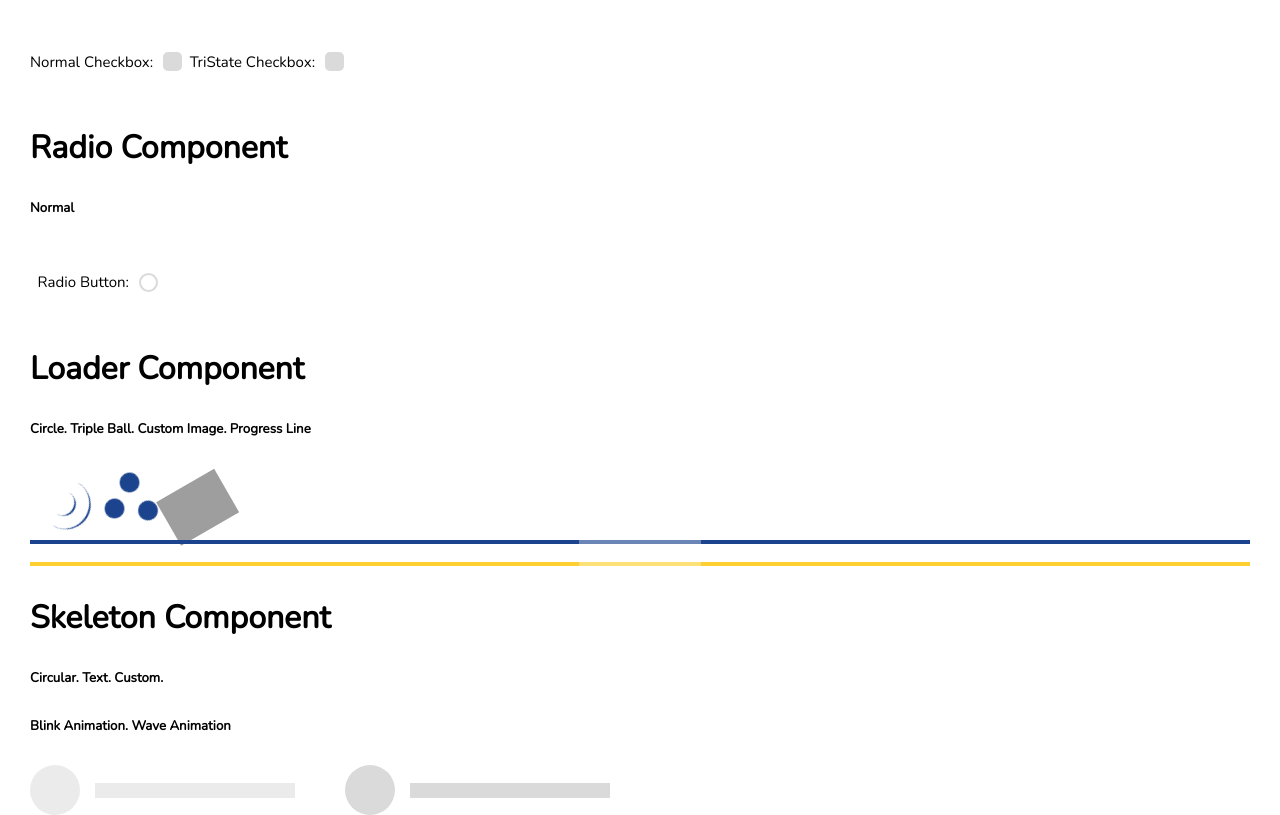
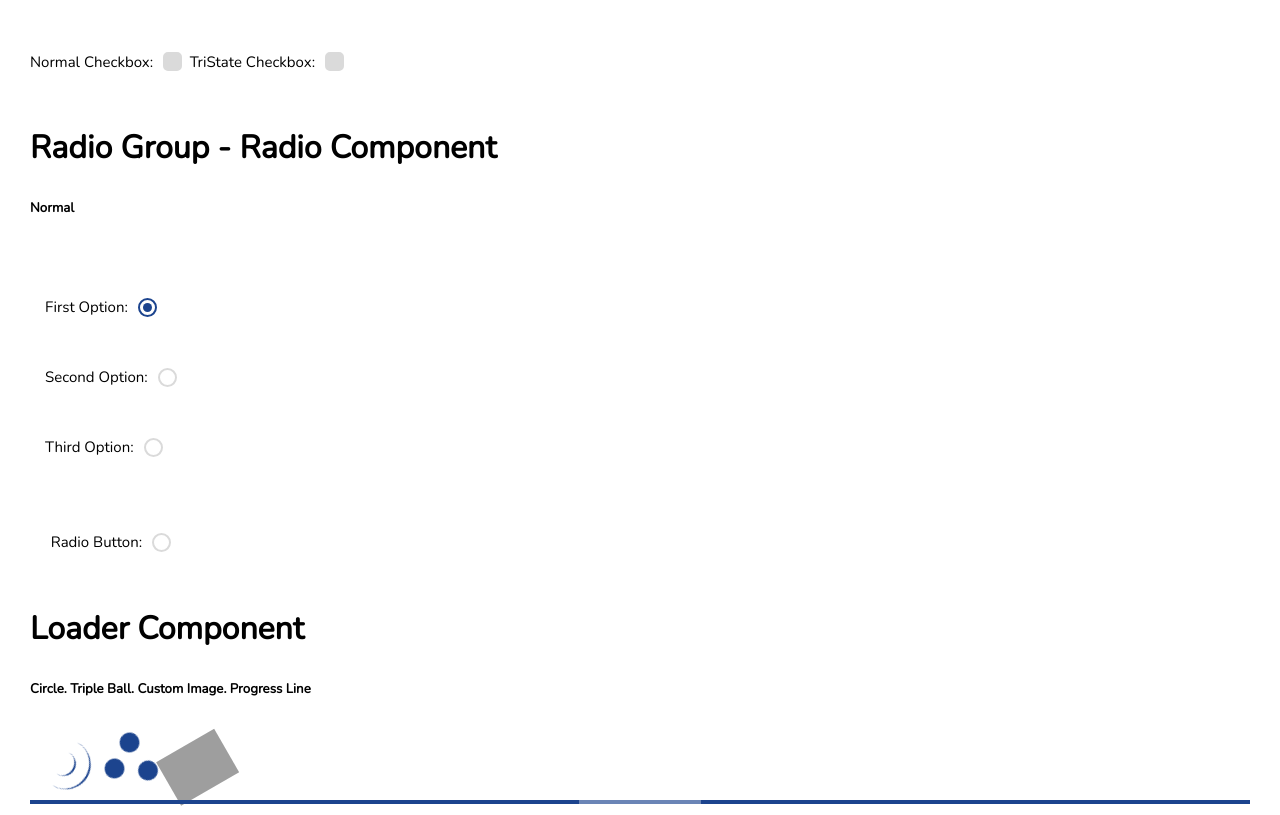
Before and after one commit to JaysusM/Lobster-UI, a React app: page / in a window 1280 px wide. Shown: the part 1180-1995 px from the top of the page. Built offline with nearby package versions, Linux system fonts and the light colour scheme; grey boxes are pictures that could not be loaded.

Commit message:
Add RadioGroup Component

```diff
--- a/src/Components/Demo/Demo.tsx
+++ b/src/Components/Demo/Demo.tsx
@@ -13,7 +13,8 @@ import Toast, { ToastType } from '../Toast/Toast';
 import ModalToast from '../Toast/ModalToast/ModalToast';
 import { useState } from 'react';
 import ListItem from '../ListItem/ListItem';
-import Radio from '../Radio/Radio';
+import Radio from '../RadioGroup/Radio/Radio';
+import RadioGroup from '../RadioGroup/RadioGroup';
 
 export const Demo = () => {
   const [showModalToast, setShowModalToast] = useState<boolean>(false);
@@ -80,10 +81,26 @@ export const Demo = () => {
         <Checkbox label={"Normal Checkbox:"} />
         <Checkbox label={"TriState Checkbox:"} isTristate={true} />
       </div>
-      <h1>Radio Component</h1>
+      <h1>Radio Group - Radio Component</h1>
       <h5>Normal</h5>
       <div className="row-container">
+        <div className="column-container">
+        <RadioGroup options={[
+          {
+            label: "First Option: ",
+            value: "Option1"
+          },
+          {
+            label: "Second Option: ",
+            value: "Option2"
+          },
+          {
+            label: "Third Option: ",
+            value: "Option3"
+          }
+        ]}/>
         <Radio label={"Radio Button:"}/>
+        </div>
       </div>
       <h1>Loader Component</h1>
       <h5>Circle. Triple Ball. Custom Image. Progress Line</h5>
@@ -151,9 +168,9 @@ export const Demo = () => {
         <div className="column-container">
           <ListItem label={"Pay with Amazon"} icon="amazon-pay" />
           <ListItem label={"Demo video"} icon="video">
-            <ListItem label={"Option 1"}/>
-            <ListItem label={"Option 2"}>
-              <ListItem label={"Option 2.1"}/>
+            <ListItem label={"Option 1"} icon="angellist"/>
+            <ListItem label={"Option 2"} icon="amilia">
+              <ListItem label={"Option 2.1"} icon="alarm-clock"/>
             </ListItem>
           </ListItem>
           <ListItem label={"React Components"} icon="react" />
--- a/src/Components/ListItem/ListItem.tsx
+++ b/src/Components/ListItem/ListItem.tsx
@@ -44,21 +44,21 @@ const ListItem: React.FunctionComponent<ListItemProps & DOMAttributes<Element>>
         </>
     }
 
+    const onChildrenButtonClick = (event: React.MouseEvent<HTMLDivElement>) => {
+        event.stopPropagation();
+        event.preventDefault();
+        setAreChildrenShown(!areChildrenShown);
+    }
+
     const ChildrenButtonComponent = (): JSX.Element | undefined => {
-        const onChildrenButtonClick = (event: React.MouseEvent<SVGSVGElement>) => {
-            event.stopPropagation();
-            event.preventDefault();
-            setAreChildrenShown(!areChildrenShown);
-        }
-
         return <>
-            {children && <Icon icon="chevron-down" className="childrenbutton-component" onClick={onChildrenButtonClick} />}
+            {children && <Icon icon="chevron-down" className="childrenbutton-component" />}
         </>
     }
 
     return (
         <div id={id} className={wrapperClassnames} {...domAttributes}>
-            <div className={containerClassnames}>
+            <div className={containerClassnames} onClick={(children) ? onChildrenButtonClick : undefined}>
                 {IconComponent()}
                 <a className="listitem-label">{label}</a>
                 {ChildrenButtonComponent()}
--- a/src/Components/NavBar/NavBarMenu/NavBarMenu.scss
+++ b/src/Components/NavBar/NavBarMenu/NavBarMenu.scss
@@ -36,6 +36,15 @@
             z-index: 9000000;
             > .button-wrapper {
                 color: black;
+                & > .button-container > a {
+                    text-align: center;
+                    width: 100%;
+                    overflow: hidden;
+                    text-overflow: ellipsis;
+                }
+                &::after {
+                    background-color: black;
+                }
             }
         }
 
--- a/src/Components/NavBar/NavBarMenu/NavBarMenu.tsx
+++ b/src/Components/NavBar/NavBarMenu/NavBarMenu.tsx
@@ -12,7 +12,7 @@ export interface NavbBarMenuProps {
     color?: ButtonColor
 }
 
-const NavbBarMenu: React.FunctionComponent<NavbBarMenuProps & DOMAttributes<Element>> = ({ id, className, options, color = ButtonColor.White }) => {
+const NavbBarMenu: React.FunctionComponent<NavbBarMenuProps & DOMAttributes<Element>> = ({ id, className, options, color = ButtonColor.White, ...domAttributes }) => {
 
     const [isMenuOpen, setIsMenuOpen] = React.useState<boolean>(false);
 
@@ -35,7 +35,7 @@ const NavbBarMenu: React.FunctionComponent<NavbBarMenuProps & DOMAttributes<Elem
     }
 
     return (
-        <div className={wrapperClassnames}>
+        <div className={wrapperClassnames} {...domAttributes}>
             <Icon icon="bars" className="menu-icon" onClick={onMenuIconClick} />
             <div className={containerClassnames} id={id}>
                 {options.map((option: string, index: number) => <Button key={index} label={option} type={ButtonType.Simple} color={color} />)}
--- a/src/Components/Radio/Radio.scss
+++ b/src/Components/RadioGroup/Radio/Radio.scss
@@ -1,4 +1,4 @@
-@import "../../Assets/variables.scss";
+@import "../../../Assets/variables.scss";
 
 .lobster-component.radio-wrapper {
 
--- a/src/Components/Radio/Radio.tsx
+++ b/src/Components/RadioGroup/Radio/Radio.tsx
@@ -8,11 +8,16 @@ export interface RadioProps {
     selected?: boolean,
     value?: string,
     label?: string,
-    onChange?: (value: string | null) => void
+    onRadioChanged?: (value: string | null) => void,
+    isRadioGroupComponent?: boolean
 }
 
-const Radio: React.FunctionComponent<RadioProps & React.DOMAttributes<Element>> = ({id, className, label, value, selected, onChange, ...domAttributes}) => {
+const Radio: React.FunctionComponent<RadioProps & React.DOMAttributes<Element>> = ({id, className, label, value, selected, onRadioChanged, isRadioGroupComponent, ...domAttributes}) => {
     const [isSelected, setIsSelected] = React.useState<boolean>(selected ?? false);
+
+    React.useEffect(() => {
+        setIsSelected(selected ?? false);
+    }, [selected]);
 
     const wrapperClassnames: string = classNames(
         "lobster-component",
@@ -31,12 +36,14 @@ const Radio: React.FunctionComponent<RadioProps & React.DOMAttributes<Element>>
         event.stopPropagation();
         event.preventDefault();
         const isNewSelected: boolean = !isSelected;
-        onChange?.(isNewSelected ? value ?? null : null);
-        setIsSelected(isNewSelected);
+        if (isNewSelected || !isRadioGroupComponent) {
+            onRadioChanged?.(isNewSelected ? value ?? null : null);
+            setIsSelected(isNewSelected);
+        }
     }
 
   return (
-    <div className={wrapperClassnames}>
+    <div className={wrapperClassnames} id={id} {...domAttributes}>
         {label && <a>{label}</a>}
         <div className={containerClassnames} onClick={onRadioClicked}/>
     </div>
--- /dev/null
+++ b/src/Components/RadioGroup/RadioGroup.scss
@@ -0,0 +1,15 @@
+@import "../../Assets/variables.scss";
+
+.lobster-component.radiogroup-wrapper {
+    display: flex;
+    flex-direction: column;
+    flex-wrap: wrap;
+    align-items: flex-start;
+    margin: $marginXL;
+
+    & > .radio-wrapper > .radio-container {
+        &::after {
+            left: 3px;
+        }
+    }
+}
--- /dev/null
+++ b/src/Components/RadioGroup/RadioGroup.tsx
@@ -0,0 +1,58 @@
+import * as React from 'react';
+import classNames from 'classnames';
+import './RadioGroup.scss';
+import Radio from './Radio/Radio';
+
+export type RadioOptions = {
+    label: string,
+    value: string
+}
+
+export interface RadioProps {
+    id?: string,
+    className?: string,
+    value?: string,
+    onRadioChanged?: (value: string | null) => void,
+    options: Array<RadioOptions>
+}
+
+const RadioGroup: React.FunctionComponent<RadioProps & React.DOMAttributes<Element>> = ({id, className, value, onRadioChanged, options, ...domAttributes}) => {
+    const [currentValue, setCurrentValue] = React.useState<string | null>(value ?? null);
+
+    if (!options.every((option) => options.filter((filterOption) => filterOption.value == option.value).length == 1)) {
+        throw new Error("ERROR. RadioGroup options must have different values");
+    }
+
+    const wrapperClassnames: string = classNames(
+        "lobster-component",
+        "radiogroup-wrapper"
+    );
+
+    const handleRadioButtonClicked = (value: string | null): void => {
+        if (value !== null) {
+            setCurrentValue(value);
+            onRadioChanged?.(value);
+        } else {
+            if (!currentValue) {
+                setCurrentValue(options?.[0].value);
+            } else {
+                setCurrentValue(options?.[0].value);
+            }
+        }
+    }
+
+    const RadioOptions = (): React.ReactNode => {
+        return <>
+            {options && options.map((option, index) => <Radio isRadioGroupComponent={true} key={index} label={option.label} value={option.value} selected={(!currentValue && index == 0) || option.value === currentValue} onRadioChanged={handleRadioButtonClicked}/>
+            )}
+        </>;
+    }
+
+  return (
+    <div className={wrapperClassnames} {...domAttributes} id={id}>
+        {RadioOptions()}
+    </div>
+  );
+}
+
+export default RadioGroup;
--- a/src/Components/TextArea/TextArea.tsx
+++ b/src/Components/TextArea/TextArea.tsx
@@ -5,7 +5,7 @@ import { DOMAttributes } from 'react';
 
 export interface TextAreaProps {
     value?: string,
-    onChange?: (value: string) => void,
+    onTextAreaChanged?: (value: string) => void,
     bordered?: boolean,
     disabled?: boolean,
     rows?: number,
@@ -14,13 +14,13 @@ export interface TextAreaProps {
     id?: string
 }
 
-const TextArea: React.FunctionComponent<TextAreaProps & DOMAttributes<Element>> = ({ id, className, value, onChange, bordered, disabled, cols, rows }) => {
+const TextArea: React.FunctionComponent<TextAreaProps & DOMAttributes<Element>> = ({ id, className, value, onTextAreaChanged, bordered, disabled, cols, rows, ...domAttributes }) => {
 
     const handleOnChange = (event: React.ChangeEvent<HTMLTextAreaElement>) => {
         event.stopPropagation();
         event.preventDefault();
         const newValue: string = event.target.value;
-        onChange?.(newValue);
+        onTextAreaChanged?.(newValue);
     }
 
     const handleFocus = (event: React.FocusEvent<HTMLTextAreaElement>) => {
@@ -41,7 +41,7 @@ const TextArea: React.FunctionComponent<TextAreaProps & DOMAttributes<Element>>
 
     return (
         <div className={wrapperClassnames} id={id}>
-            <textarea value={value} onChange={handleOnChange} onFocus={handleFocus} rows={rows} cols={cols} />
+            <textarea value={value} onChange={handleOnChange} onFocus={handleFocus} rows={rows} cols={cols} {...domAttributes}/>
         </div>
     );
 }
--- a/src/Components/Toast/Toast.scss
+++ b/src/Components/Toast/Toast.scss
@@ -12,7 +12,9 @@
     box-shadow: 0px 0px 4px 0px $neutralAccentColor;
     padding-left: calc(#{$paddingLeftM} + 6px);
     position: relative;
+    // fallback
     max-width: 500px;
+    max-width: 80vw;
 
     &::after {
         content: '';
```
Also changed, not shown: src/Components/TextInput/TextInput.tsx (+6 -4 lines).
